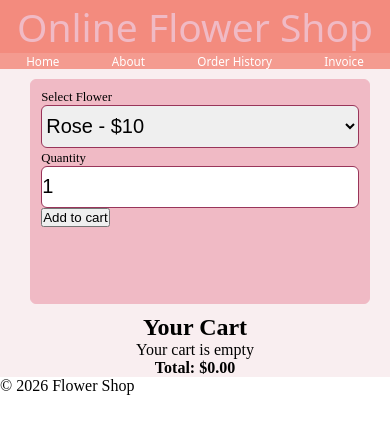
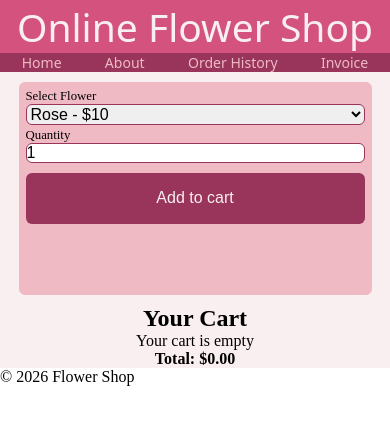
Before and after one commit to k-1224/CSC2_FLASK_PRACTICE, a Flask app: page / in a window 390 px wide. Shown: the top 434 px of the page. Run offline with Flask 3, Linux system fonts and the light colour scheme; some web fonts are replaced.

Commit message:
Apply rose garden palette to header/nav; add full-width styled button with background, text color, and 6px border-radius. Moreover, I add media responsive for 600px width

```diff
--- a/static/css/style.css
+++ b/static/css/style.css
@@ -25,7 +25,7 @@ body {
 header {
   display: block;
   text-align: center;
-  background-color: #F38B7E;
+  background-color: #D4537E;
 }
 
 header h1 {
@@ -33,15 +33,14 @@ header h1 {
   font-family: "Knewave", system-ui;
   font-weight: 400;
   font-style: normal;
-  color: #F0BAC5;
-  font-size: (0.4em, 2vw, 3.5rem);
+  color: #F9EEF0;
 }
 
 /* ── NAVIGATION ── */
 
 nav {
   display: flex;
-  background-color: #f49b90;
+  background-color: #99355A;
   justify-content: center;
 }
 
@@ -51,8 +50,8 @@ nav a {
   font-family: "Knewave", system-ui;
   font-weight: 400;
   font-style: normal;
-  font-size: clamp(6px, 3vw, 16px);
-  color: white;
+  font-size: clamp(6px, 3.6vw, 18px);
+  color: #F0BAC5;
 }
 
 nav a:hover {
@@ -71,13 +70,13 @@ main {
 /* ── FORM ── */
 
 form {
-  margin: 10px 0px 10px 10px;
-  width: 40vh;
+  margin: 10px 0 0 0;
   border: 1px solid#F0BAC5;
   border-radius: 6px;
   background-color: #F0BAC5;
   justify-content: center;
   align-items: center;
+  height: clamp(5vh, 25vh, 28vh);
 }
 
 form label {
@@ -89,18 +88,66 @@ form input {
   width: 100%;
   box-sizing: border-box;
   border: 1px solid #99355A;
-  padding: 1vh 0;
   border-radius: 6px;
   font-size: 20px;
-}
-
-fieldset {
-  border: none;
-  height: clamp(5vh, 24vh, 25vh);
-  margin: 10px;
 }
 
 form legend,
 form label {
   font-size: clamp(0.8rem, 1.4vw, 5rem);
 }
+
+
+fieldset {
+  border: none;
+  height: auto;
+  margin: 10px;
+}
+
+fieldset button {
+  background-color: #99355A;
+  border: none;
+  width: 100%;
+  margin: 10px auto auto auto;
+  height: 5vh;
+  color: #F9EEF0;
+  border-radius: 6px;
+}
+
+
+/*--- MEDIA 600PX ---*/
+
+@media (max-width: 600px) {
+  /* ── FORM ── */
+  form {
+    width: 90%;
+    margin: 10px auto;
+  }
+
+  fieldset {
+    height: auto;
+    margin: 6px;
+  }
+
+  fieldset button {
+    height: 6vh;
+    font-size: 1rem;
+  }
+
+  form select,
+  form input {
+    font-size: 16px;
+  }
+
+  /* ── CART LIST ── */
+  main ul {
+    width: 90%;
+    padding: 0 10px;
+  }
+
+  main ul li {
+    font-size: 0.9rem;
+    line-height: 1.6;
+    word-break: break-word;
+  }
+}
```
